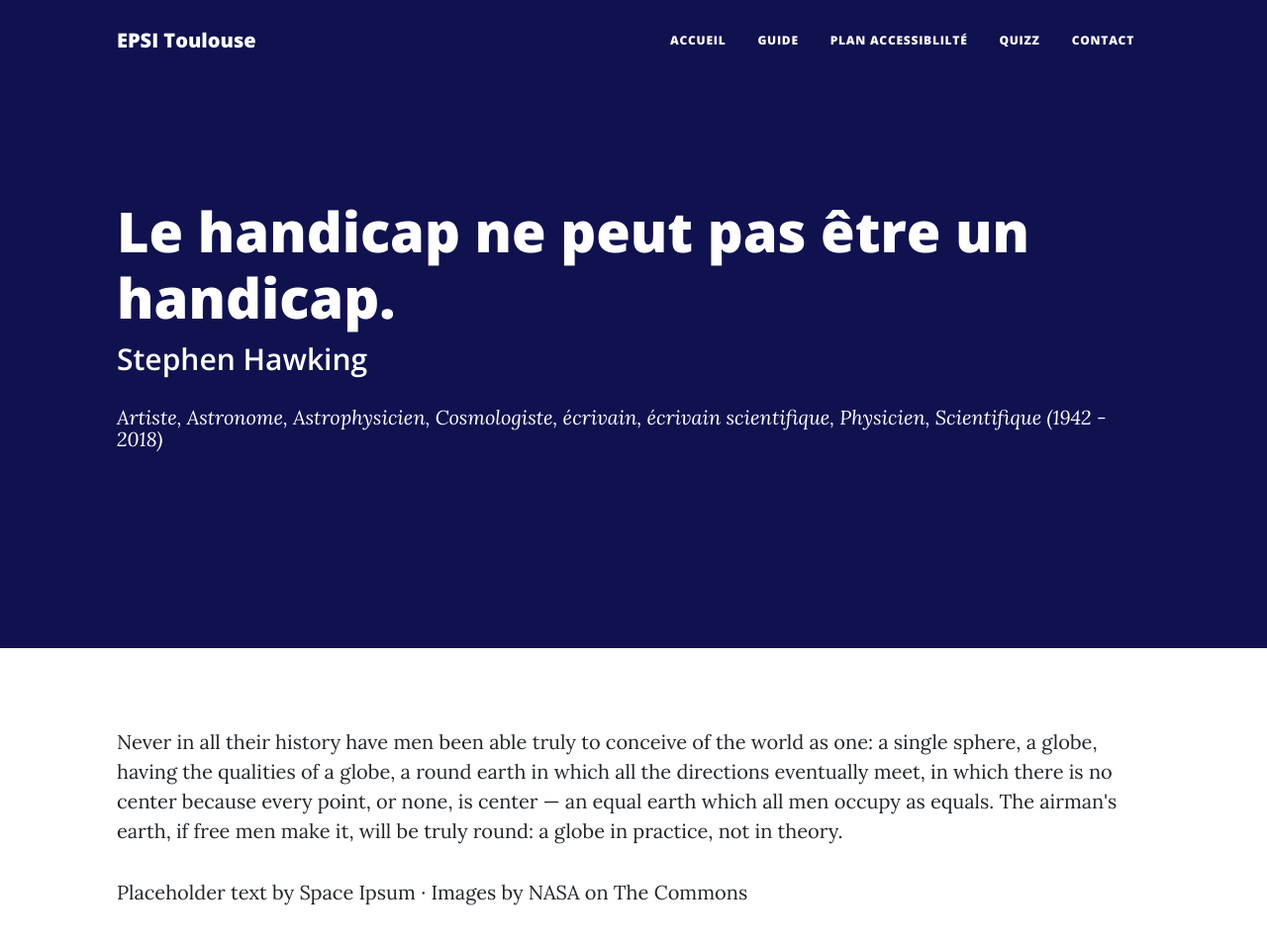
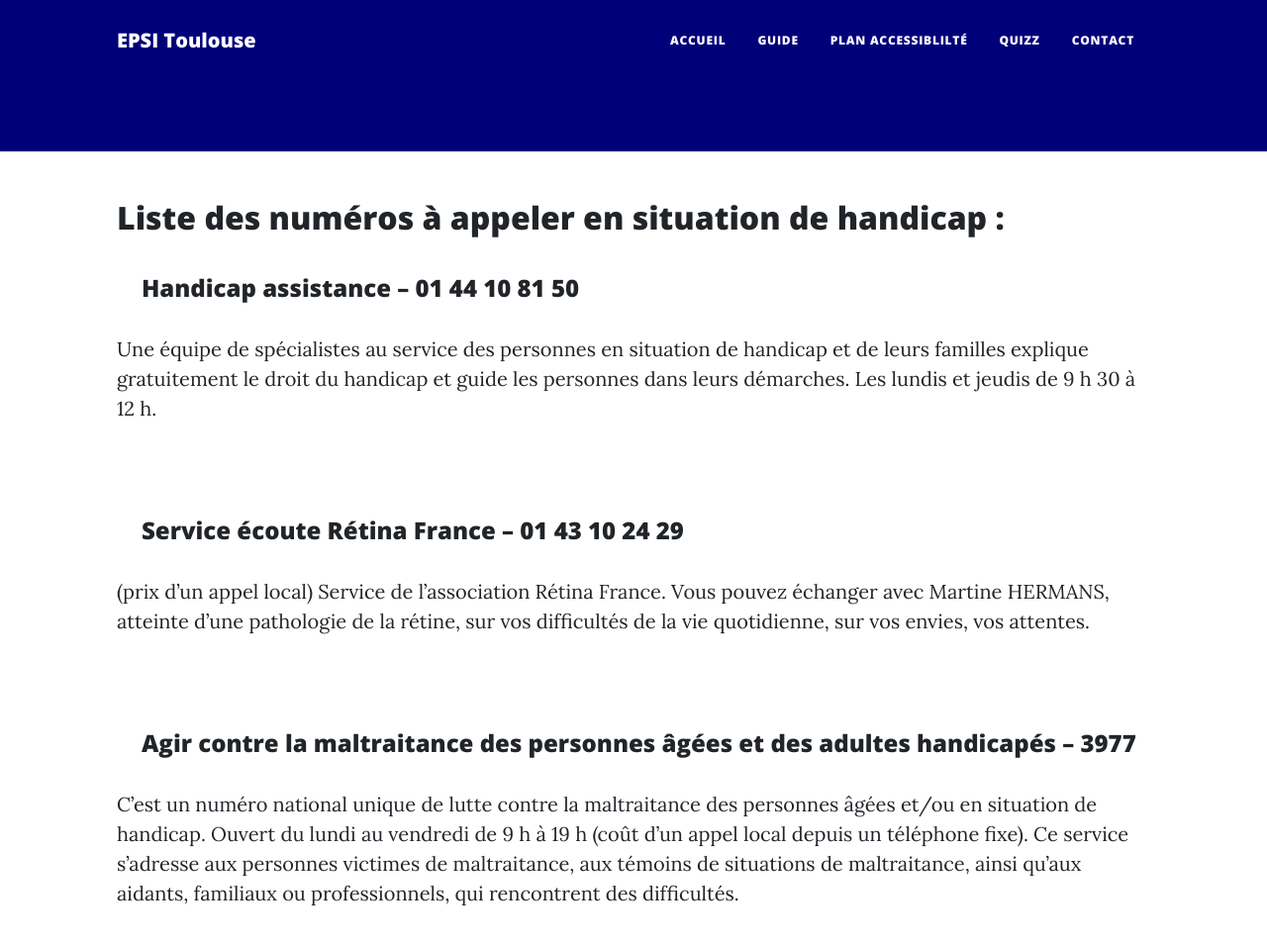
Before and after one commit to olivetlse/WorkShop, a plain HTML site: page contact.html in a window 1280 px wide. Shown: the whole page at 99% size. Drawn offline with nearby package versions, Linux system fonts and the light colour scheme; a script that the page names is missing.

Commit message:
Update contact.html

```diff
--- a/contact.html
+++ b/contact.html
@@ -34,17 +34,11 @@
             </div>
         </nav>
         <!-- Page Header-->
-        <header class="masthead" style="background-color :  #000079 ">
+        <header class="headerpagesannexes" style="background-color :  #000079 ">
             <div class="container position-relative px-4 px-lg-5">
                 <div class="row gx-4 gx-lg-5 justify-content-center">
                     <div class="col-md-10 col-lg-8 col-xl-7">
-                        <div class="post-heading">
-                            <h1>Le handicap ne peut pas être un handicap.</h1>
-                            <h2 class="subheading">Stephen Hawking</h2>
-                            <span class="meta">
-                                Artiste, Astronome, Astrophysicien, Cosmologiste, écrivain, écrivain scientifique, Physicien, Scientifique (1942 - 2018)
-                            </span>
-                        </div>
+
                     </div>
                 </div>
             </div>
@@ -54,13 +48,17 @@
             <div class="container px-4 px-lg-5">
                 <div class="row gx-4 gx-lg-5 justify-content-center">
                     <div class="col-md-10 col-lg-8 col-xl-7">
-                        <p>Never in all their history have men been able truly to conceive of the world as one: a single sphere, a globe, having the qualities of a globe, a round earth in which all the directions eventually meet, in which there is no center because every point, or none, is center — an equal earth which all men occupy as equals. The airman's earth, if free men make it, will be truly round: a globe in practice, not in theory.</p>
-
-                            Placeholder text by
-                            <a href="http://spaceipsum.com/">Space Ipsum</a>
-                            &middot; Images by
-                            <a href="https://www.flickr.com/photos/nasacommons/">NASA on The Commons</a>
-                        </p>
+                       <h2>Liste des numéros à appeler en situation de handicap :</h2><br>
+                       <h4> &nbsp; &nbsp; Handicap assistance – <a href="tel:+33144108150"> 01 44 10 81 50 </a></h4>
+                       <p>Une équipe de spécialistes au service des personnes en situation de handicap et de leurs familles explique gratuitement le droit du handicap et guide les personnes dans leurs démarches.
+Les lundis et jeudis de 9 h 30 à 12 h.  <p> <br>
+                         <h4> &nbsp; &nbsp; Service écoute Rétina France – <a href="tel:+33143102429"> 01 43 10 24 29</a> </h4>
+                         <p>(prix d’un appel local)
+Service de l’association Rétina France. Vous pouvez échanger avec Martine HERMANS, atteinte d’une pathologie de la rétine, sur vos difficultés de la vie quotidienne, sur vos envies, vos attentes.  <p><br>
+                          <h4> &nbsp; &nbsp; Agir contre la maltraitance des personnes âgées et des adultes handicapés – <a href="tel:+3977">3977</a></h4>
+                          <p>C’est un numéro national unique de lutte contre la maltraitance des personnes âgées et/ou en situation de handicap.
+Ouvert du lundi au vendredi de 9 h à 19 h (coût d’un appel local depuis un téléphone fixe).
+Ce service s’adresse aux personnes victimes de maltraitance, aux témoins de situations de maltraitance, ainsi qu’aux aidants, familiaux ou professionnels, qui rencontrent des difficultés.  <p>
                     </div>
                 </div>
             </div>
```
